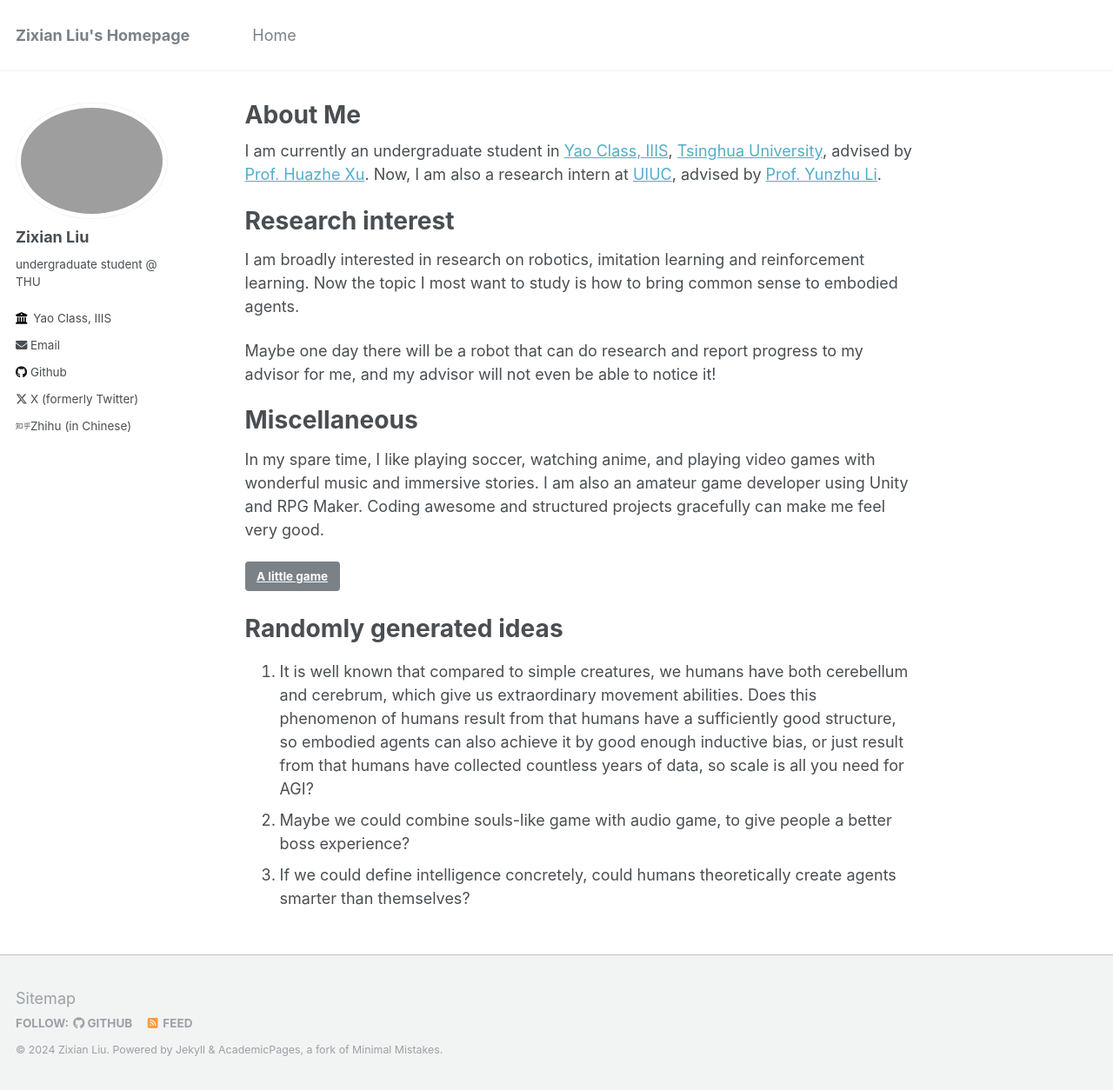
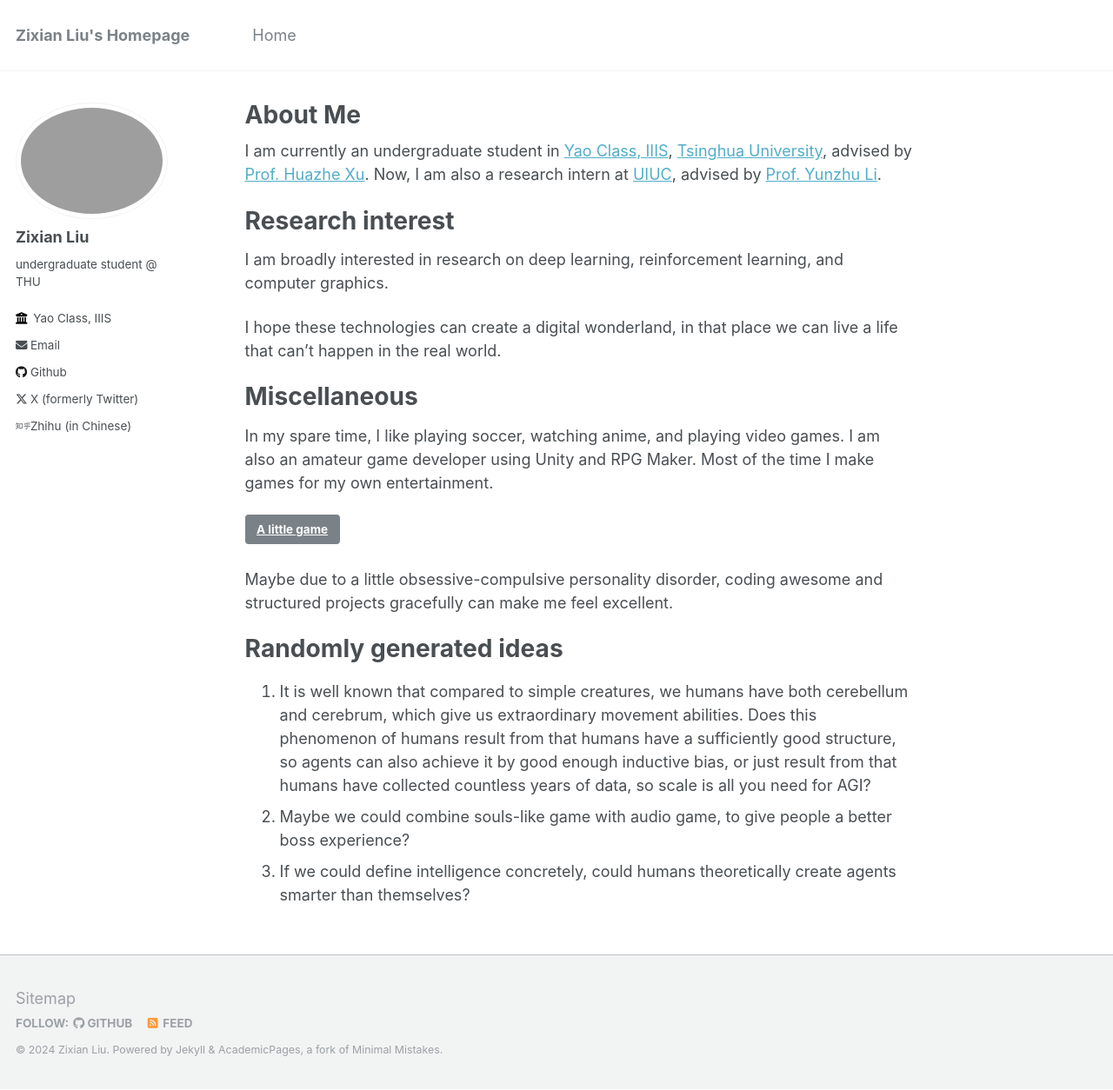
Before and after one commit to StoreBlank/storeblank.github.io, a Jekyll site: the page built from _pages/about.md, in a window 1280 px wide and 1254 px high. Shown: the whole window at 87% size. Built offline with Jekyll 4.4.1, drawn with Linux system fonts in a browser that asks for light colours.

Commit message:
'updated'

```diff
--- a/_pages/about.md
+++ b/_pages/about.md
@@ -11,18 +11,20 @@ I am currently an undergraduate student in [Yao Class, IIIS](https://iiis.tsingh
 
 Research interest
 ======
-I am broadly interested in research on robotics, imitation learning and reinforcement learning. Now the topic I most want to study is how to bring common sense to embodied agents.
+I am broadly interested in research on deep learning, reinforcement learning, and computer graphics.
 
-Maybe one day there will be a robot that can do research and report progress to my advisor for me, and my advisor will not even be able to notice it!
+I hope these technologies can create a digital wonderland, in that place we can live a life that can't happen in the real world.
 
 Miscellaneous
 ======
-In my spare time, I like playing soccer, watching anime, and playing video games with wonderful music and immersive stories. I am also an amateur game developer using Unity and RPG Maker. Coding awesome and structured projects gracefully can make me feel very good.
+In my spare time, I like playing soccer, watching anime, and playing video games. I am also an amateur game developer using Unity and RPG Maker. Most of the time I make games for my own entertainment.
 
 [A little game](https://storeblank.github.io/A-little-game/){: .btn}
 
+Maybe due to a little obsessive-compulsive personality disorder, coding awesome and structured projects gracefully can make me feel excellent.
+
 Randomly generated ideas
 ======
-1. It is well known that compared to simple creatures, we humans have both cerebellum and cerebrum, which give us extraordinary movement abilities. Does this phenomenon of humans result from that humans have a sufficiently good structure, so embodied agents can also achieve it by good enough inductive bias, or just result from that humans have collected countless years of data, so scale is all you need for AGI?
+1. It is well known that compared to simple creatures, we humans have both cerebellum and cerebrum, which give us extraordinary movement abilities. Does this phenomenon of humans result from that humans have a sufficiently good structure, so agents can also achieve it by good enough inductive bias, or just result from that humans have collected countless years of data, so scale is all you need for AGI?
 2. Maybe we could combine souls-like game with audio game, to give people a better boss experience?
 3. If we could define intelligence concretely, could humans theoretically create agents smarter than themselves?
```
